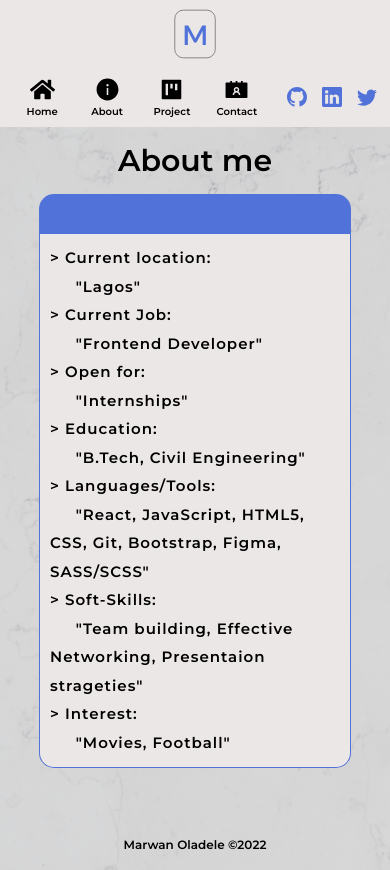
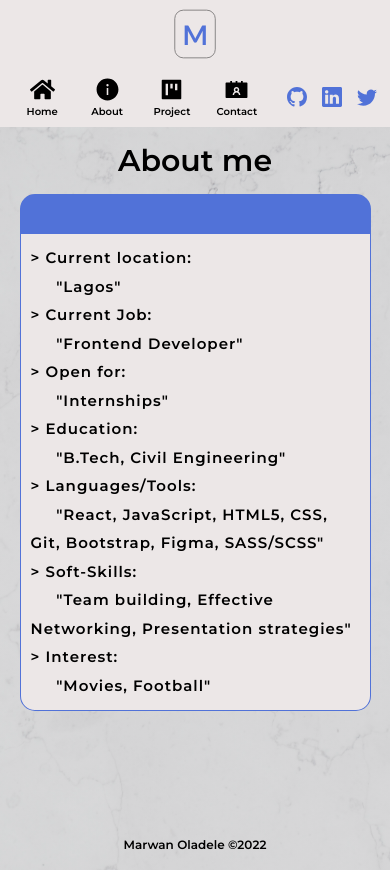
Before and after one commit to MarwanOladele/Personal-Portfolio, a React (Create React App) app: page /about in a window 390 px wide. Built offline with nearby package versions, Linux system fonts and the light colour scheme.

Commit message:
my second commit

```diff
--- a/src/App.css
+++ b/src/App.css
@@ -114,6 +114,7 @@
   background-color: #5172d8;
   padding: 0.3rem 0.8rem;
   border-radius: 2rem;
+  color: #fff;
 }
 
 .home > h1 {
@@ -142,6 +143,7 @@
 .hireMe:hover {
   transform: translateY(-0.2rem);
   transition: all 1s ease;
+  cursor: pointer;
 }
 
 .downloadCV {
@@ -157,6 +159,7 @@
   color: rgb(236, 231, 231);
   transition: all 1s ease;
   transform: translateY(-0.2rem);
+  cursor: pointer;
 }
 
 /* FOOTER */
@@ -192,7 +195,7 @@
   border-top: 4rem solid #5172d8;
   border-radius: 1.5rem;
   padding: 1rem;
-  width: 80vw;
+  width: 60vw;
 }
 
 .about-me-main {
@@ -220,7 +223,7 @@
 .contact {
   display: flex;
   flex-direction: column;
-  width: 65vw;
+  width: 60vw;
 }
 
 .contact input,
@@ -269,6 +272,16 @@
 
 .telegram {
   font-size: 1.2em;
+}
+
+@media screen and (max-width: 900px) {
+  .contact {
+    width: 90vw;
+  }
+
+  .about-me {
+    width: 90vw;
+  }
 }
 
 @media screen and (max-width: 768px) {
@@ -338,10 +351,10 @@
   }
 }
 
-@media screen and (max-width: 768px) {
+@media screen and (max-width: 450px) {
   .hot {
     padding: 1.1rem;
-    font-size: 0.8rem;
+    font-size: 0.9rem;
   }
 
   .bsdownload {
@@ -373,6 +386,6 @@
     color: #5172d8;
   }
   .home {
-  padding-bottom: 4rem;
+    padding-bottom: 4rem;
+  }
 }
-}
--- a/src/Component/About.jsx
+++ b/src/Component/About.jsx
@@ -34,7 +34,7 @@
               <span> &gt;</span> Soft-Skills:
             </p>
             <p>
-              &nbsp; &nbsp; &nbsp;"Team building, Effective Networking, Presentaion strageties"
+              &nbsp; &nbsp; &nbsp;"Team building, Effective Networking, Presentation strategies"
             </p>
             <p>
               <span> &gt;</span> Interest:
```
Also changed, not shown: 1 other file (tests, documents, lock files or other folders).
